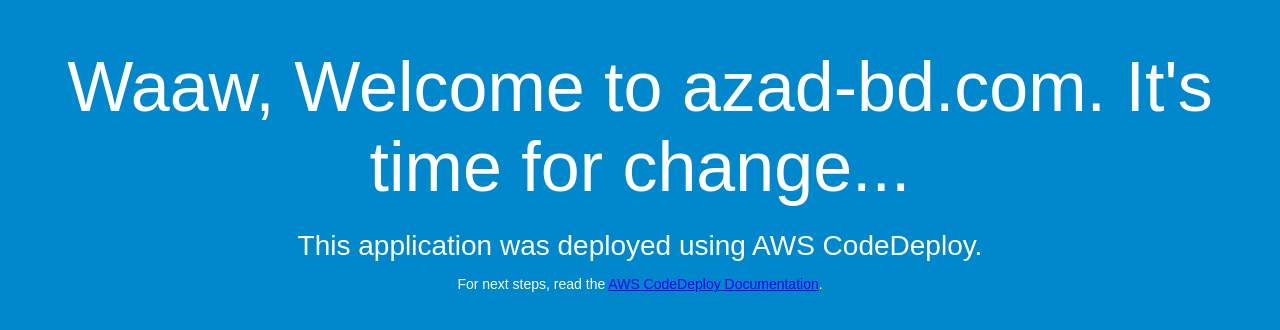
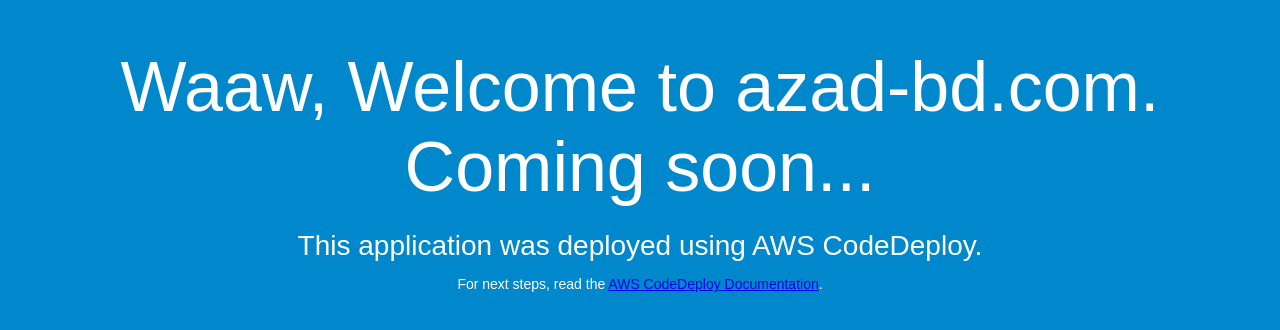
Before and after one commit to Anik997/demo2, a plain HTML site: page index.html in a window 1280 px wide. Drawn offline with Linux system fonts and the light colour scheme.

Commit message:
Update index.html

```diff
--- a/index.html
+++ b/index.html
@@ -26,7 +26,7 @@
 </head>
 <body>
   <div align="center">
-    <h1>Waaw, Welcome to azad-bd.com. It's time for change...</h1>
+    <h1>Waaw, Welcome to azad-bd.com. Coming soon...</h1>
     <h2>This application was deployed using AWS CodeDeploy.</h2>
     <p>For next steps, read the <a href="http://aws.amazon.com/documentation/codedeploy">AWS CodeDeploy Documentation</a>.</p>
   </div>
```
